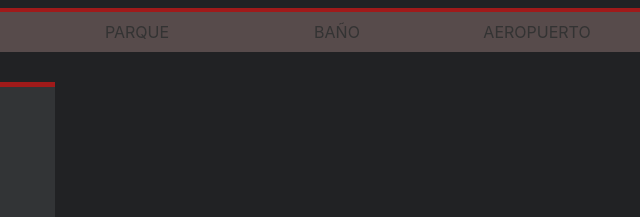
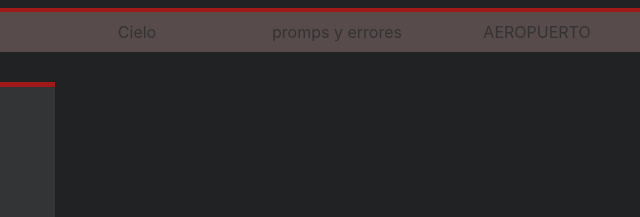
Before and after one commit to Sandotech/Gitpost, a plain HTML site: page index.html in a window 1280 px wide. Shown: the top 217 px of the page, 303-943 px from the left. Drawn offline with Linux system fonts and the light colour scheme.

Commit message:
le camiamos un poco el header a la master branch

```diff
--- a/index.html
+++ b/index.html
@@ -19,13 +19,13 @@
                 --><li><a href="#">
                 <i class="fa fa-fw fa-bug fa-5x"></i>
                 <span class="borde"></span>
-                <span class="texto">PARQUE</span>
+                <span class="texto">Cielo</span>
                 </a>
                 </li><!--
                 --><li><a href="#">
                 <i class="fa fa-fw fa-bath fa-5x"></i>
                 <span class="borde"></span>
-                <span class="texto">BAÑO</span>
+                <span class="texto">promps y errores</span>
                 </a>
                 </li><!--
                 --><li><a href="#">
```
